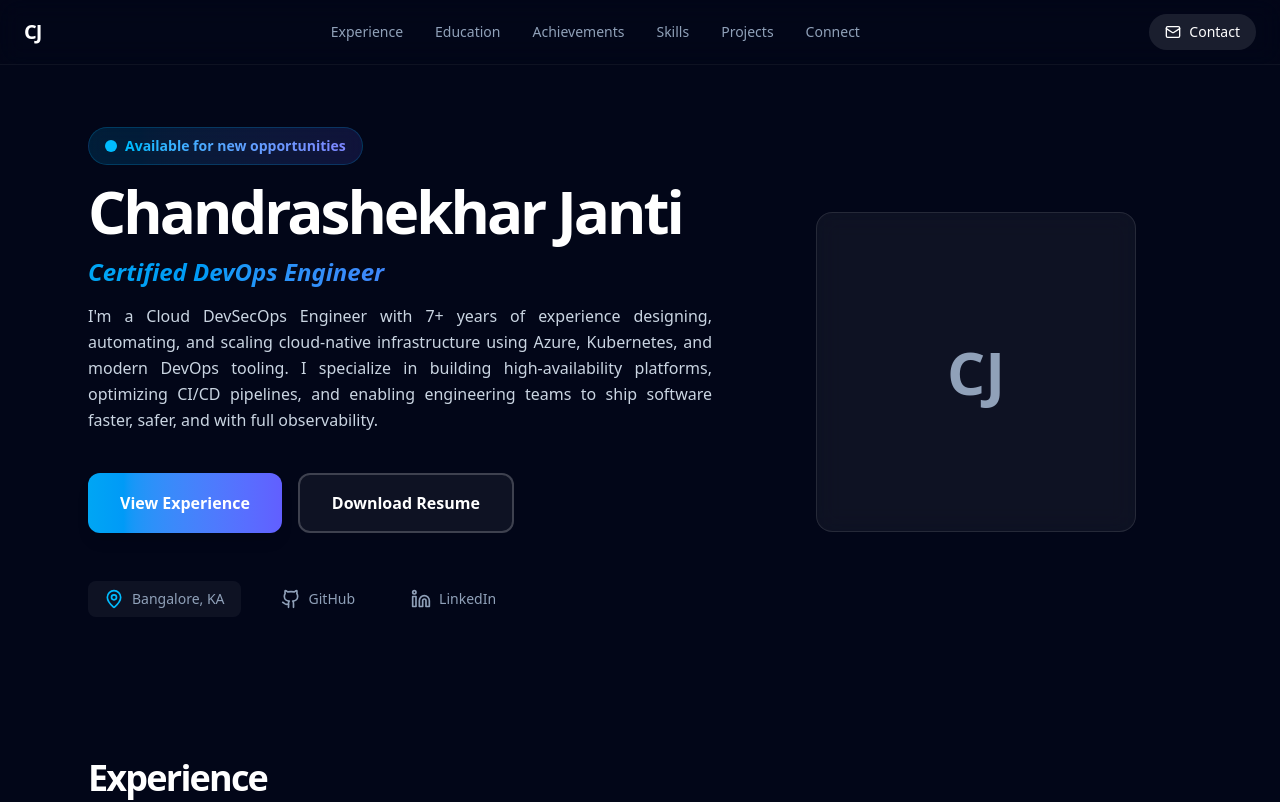
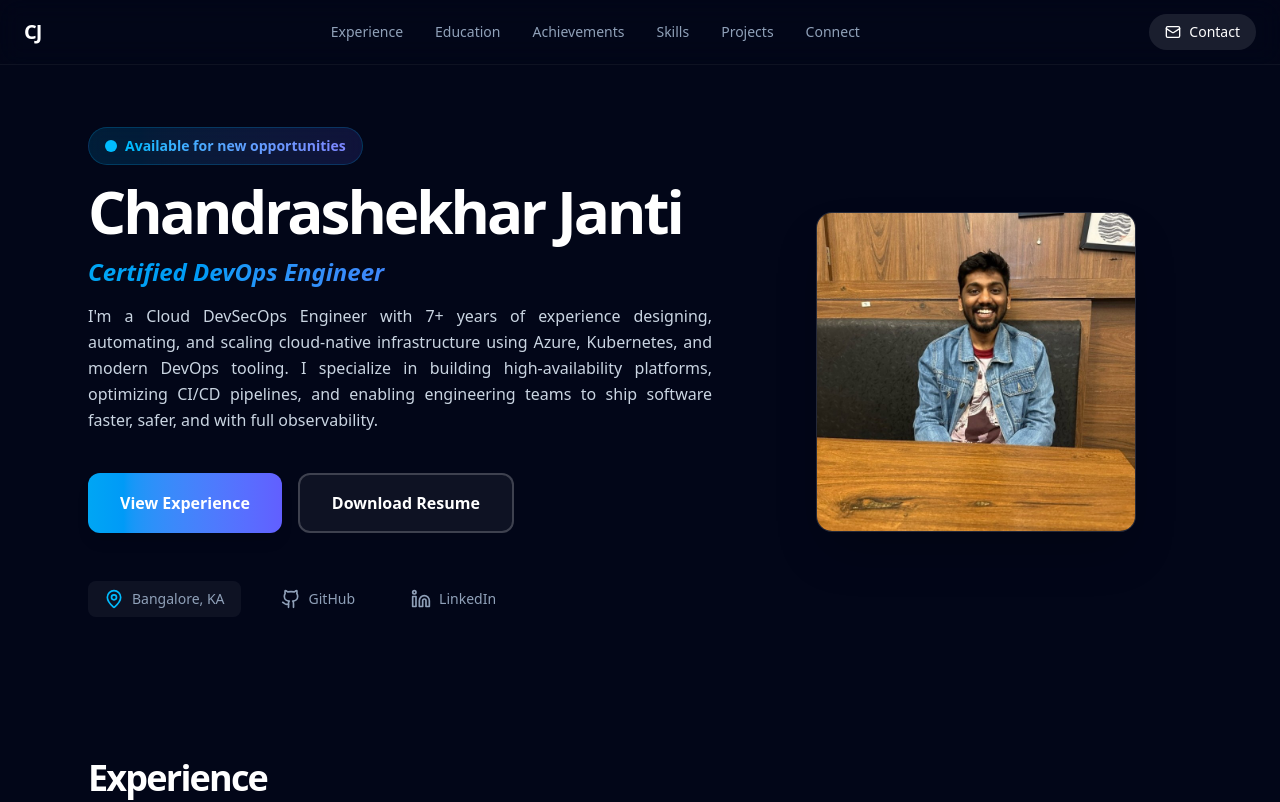
Before and after one commit to nikhiljanti/chandrashekharjanti, a React (Vite) app: page / in a window 1280 px wide. Shown: the top 802 px of the page. Built offline with nearby package versions, Linux system fonts and the light colour scheme.

Commit message:
Add profile picture with error handling and hover effects

```diff
--- a/src/App.tsx
+++ b/src/App.tsx
@@ -98,11 +98,19 @@ export default function App() {
                   </div>
                 </div>
 
-                {/* Right Column - Profile Photo Placeholder */}
+                {/* Right Column - Profile Photo */}
                 <div className="lg:col-span-5">
                   <div className="relative">
-                    <div className="w-80 h-80 mx-auto rounded-2xl border border-white/10 bg-white/5 backdrop-blur-md flex items-center justify-center">
-                      <span className="text-6xl font-bold text-slate-400">CJ</span>
+                    <div className="w-80 h-80 mx-auto rounded-2xl border border-white/10 bg-white/5 backdrop-blur-md overflow-hidden shadow-2xl">
+                      <img
+                        src="/images/profile.jpg"
+                        alt="Chandrashekhar Janti"
+                        className="w-full h-full object-cover transition-transform duration-300 hover:scale-105"
+                        onError={(e) => {
+                          e.currentTarget.style.display = 'none';
+                          e.currentTarget.parentElement!.innerHTML = '<div class="w-full h-full flex items-center justify-center"><span class="text-6xl font-bold text-slate-400">CJ</span></div>';
+                        }}
+                      />
                     </div>
                   </div>
                 </div>
```
Also changed, not shown: 1 other file (tests, documents, lock files or other folders).
